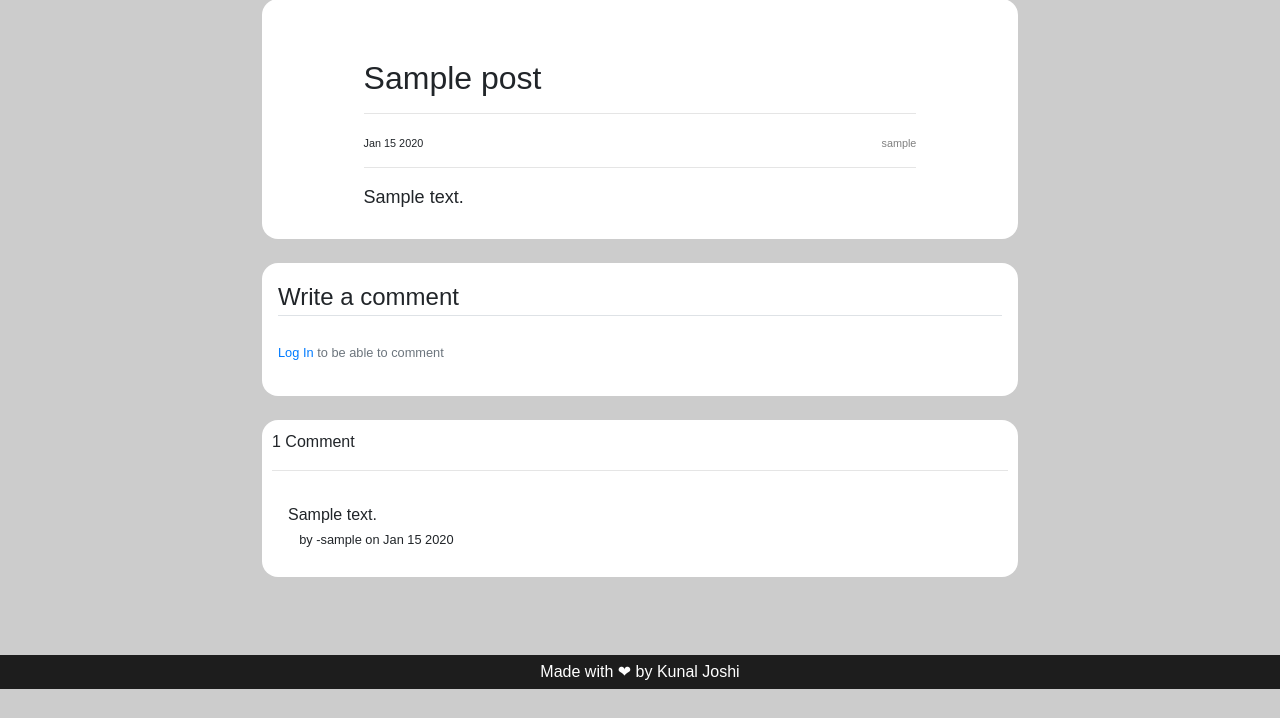
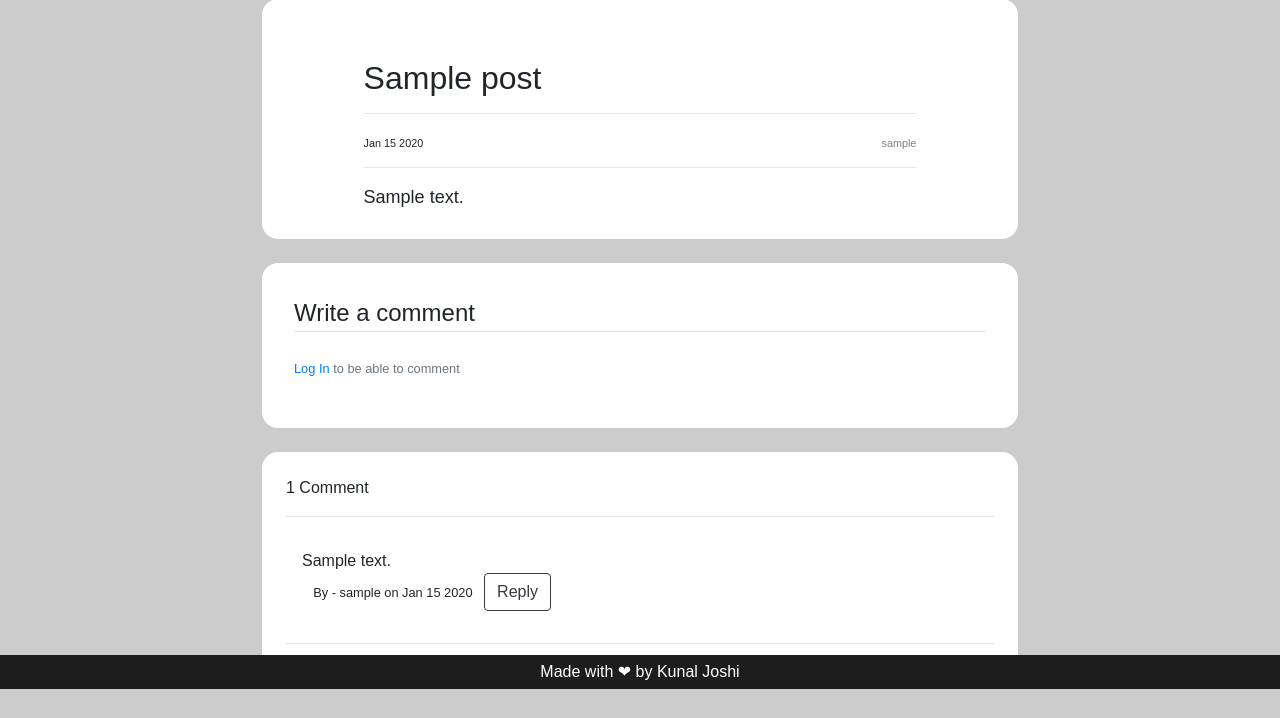
Before and after one commit to kunalx86/blog-app, a Django app: page /post/1 in a window 1280 px wide. Shown: the part 111-829 px from the top of the page. Before the commit the page ends 800 px from the top, so only its background shows below. Run offline with Django 3.2, Linux system fonts and the light colour scheme; tables that the repository leaves empty hold one stand-in row (values such as "Sample post"); parts of the project's set-up code (start-up, migrations or seed data) failed here and were passed over; some libraries are stand-ins or nearby versions.

Commit message:
Added the reply section (only 1 level).

```diff
--- a/blog/forms.py
+++ b/blog/forms.py
@@ -5,6 +5,8 @@ class CommentCreateForm(forms.ModelForm):
     body = forms.CharField(label='', widget=forms.Textarea(attrs={
         'class': '', #Add class to reduce the area of the body field
         'placeholder': 'Comment here',
+        'rows': 4,
+        'cols': 50,
     }))
     class Meta:
         model = Comment
--- a/blog/urls.py
+++ b/blog/urls.py
@@ -1,5 +1,5 @@
-from django.urls import path
-from .views import PostListView, PostDetailView, PostCreateView, PostUpdateView, PostDeleteView
+from django.urls import path, re_path
+from .views import PostListView, PostDetailView, PostCreateView, PostUpdateView, PostDeleteView, get_comments
 from . import views
 
 urlpatterns = [
@@ -8,5 +8,6 @@ urlpatterns = [
     path('post/<int:pk>/update', PostUpdateView.as_view(), name='post-update'),
     path('post/<int:pk>/delete', PostDeleteView.as_view(), name='post-delete'),
     path('post/new/', PostCreateView.as_view(), name='post-create'),
+    re_path(r'^comments/$', get_comments, name='get_comments'),
     path('about/', views.about, name='blog-about')
 ]
--- a/blog/views.py
+++ b/blog/views.py
@@ -1,4 +1,5 @@
-from django.shortcuts import render
+from django.shortcuts import render, redirect
+from django.http import JsonResponse, HttpResponse
 from django.contrib.auth.mixins import LoginRequiredMixin, UserPassesTestMixin
 from django.views.generic import ListView, DetailView, CreateView, UpdateView, DeleteView
 from .models import Post, Comment
@@ -19,8 +20,21 @@ class PostDetailView(DetailView):
         context = super().get_context_data(**kwargs)
         if self.request.user.is_authenticated:
             context['comment_form'] = CommentCreateForm()
-        context['comments'] = Comment.objects.filter(post=context['object'].id).all().order_by('-date_posted')
+        context['comments'] = Comment.objects.filter(post=context['object'].id, parent=None).all().order_by('-date_posted')
         return context
+
+    def post(self, request, pk):
+        comment_form = CommentCreateForm(request.POST or None)
+        if comment_form.is_valid():
+            body = request.POST.get('body')
+            post = Post.objects.filter(id=pk).first()
+            reply_id = request.POST.get('comment_id')
+            comment_qs = None
+            if reply_id:
+                comment_qs = Comment.objects.get(id=reply_id)
+            comment = Comment.objects.create(body=body, author=self.request.user, post=post, parent=comment_qs)
+            comment.save()
+            return redirect("post-detail", pk=pk)
 
 class PostCreateView(LoginRequiredMixin, CreateView):
     model = Post
@@ -53,6 +67,11 @@ class PostDeleteView(LoginRequiredMixin, UserPassesTestMixin, DeleteView):
         post = self.get_object()
         return self.request.user == post.author
 
+def get_comments(request):
+    post_id = request.GET.get('post_id', None)
+    comments = list(Comment.objects.filter(post=post_id).all().order_by('-date_posted').values())
+    return JsonResponse({'comments': comments}, safe=False)
+
 def about(request):
     context = {}
     return render(request, "about.html", context)
--- a/templates/base.html
+++ b/templates/base.html
@@ -19,14 +19,23 @@
         {% endfor %}
     {% endif %}
     {% block content %}
-    {% endblock %}
+    {% endblock content %}
     </div>
     {% load static %}
     <div class="footer"></div>
     {% include 'footer.html' %}
-    <script src="https://code.jquery.com/jquery-3.5.1.slim.min.js" integrity="sha384-DfXdz2htPH0lsSSs5nCTpuj/zy4C+OGpamoFVy38MVBnE+IbbVYUew+OrCXaRkfj" crossorigin="anonymous"></script>
+    <script src="https://ajax.googleapis.com/ajax/libs/jquery/3.5.1/jquery.min.js"></script>
+    <!-- <script src="https://code.jquery.com/jquery-3.5.1.slim.min.js" integrity="sha384-DfXdz2htPH0lsSSs5nCTpuj/zy4C+OGpamoFVy38MVBnE+IbbVYUew+OrCXaRkfj" crossorigin="anonymous"></script> -->
     <script src="https://cdn.jsdelivr.net/npm/popper.js@1.16.0/dist/umd/popper.min.js" integrity="sha384-Q6E9RHvbIyZFJoft+2mJbHaEWldlvI9IOYy5n3zV9zzTtmI3UksdQRVvoxMfooAo" crossorigin="anonymous"></script>
     <script src="https://stackpath.bootstrapcdn.com/bootstrap/4.5.0/js/bootstrap.min.js" integrity="sha384-OgVRvuATP1z7JjHLkuOU7Xw704+h835Lr+6QL9UvYjZE3Ipu6Tp75j7Bh/kR0JKI" crossorigin="anonymous"></script>
     <script src="{% static 'main.js' %}"></script>
+    <script>
+    const csrfToken = document.cookie
+        .split('; ')
+        .find(row => row.startsWith('csrftoken'))
+        .split('=')[1];
+    </script>
+    {% block script %}
+    {% endblock script %}
 </body>
 </html>
--- a/templates/post_detail.html
+++ b/templates/post_detail.html
@@ -13,6 +13,7 @@
     <div class="post post-detail">
         <div class="title">
             <h2>{{ post.title }}</h2>
+            <!-- <div style="visibility: hidden;">{{post.id}}</div> -->
         </div>
         <hr/>
         <div class="date-author">
@@ -30,7 +31,7 @@
         </div>
     </div>
 </div>
-<div class="container post-container" style="padding: 1rem;">
+<div class="container post-container" style="padding: 2rem;">
     <form method='POST'>
         <fieldset class="form-group">
             <legend class="border-bottom">Write a comment</legend>
@@ -48,18 +49,88 @@
         </div>
     </form>
 </div>
-<div class="container post-container">
-    {{comments.count}} Comment{{ comments|pluralize }}
+<div class="container post-container" style="padding: 1.5rem;">
+    {{comments.count}} Comment{{comments|pluralize}}
     <hr/>
     {% for comment in comments %}
+        <!-- <div class="loading">
+            Loading...
+        </div> -->
         <div class="comment">
             <div class="comment-body">
                 {{comment.body}}
             </div>
             <small class='comment-author'>
-                by -{{comment.author.username}} on {{comment.date_posted|date:"M d Y"}}
+                By - {{comment.author.username}} on {{comment.date_posted|date:"M d Y"}}
             </small>
+            <button class='reply-btn btn btn-outline-dark ml-2'> Reply </button>
         </div>
+        <div class='replied-comments ml-5'  style='display: none;'>
+            {% for reply in comment.reply.all %}
+            <div class="comment" style="font-size: small;">
+                <div class="comment-body">
+                    {{reply.body}}
+                </div>
+                <small class='comment-author'>
+                    By - {{reply.author.username}} on {{reply.date_posted|date:"M d Y"}}
+                </small>
+            </div>
+            {% endfor %}
+            <div class="form-group"'>
+                <form method='POST'>
+                    <fieldset class="form-group">
+                        <legend class="border-bottom">Reply</legend>
+                    </fieldset>
+                    {% csrf_token %}
+                    <input type="hidden" name="comment_id" value="{{comment.id}}">
+                    {{comment_form|crispy}}
+                    <div class="form-group">
+                        {% if request.user.is_authenticated %}
+                        <button class="btn btn-outline-info" type="submit">Reply!</button>
+                        {% else %}
+                        <small class="text-muted">
+                            <a href="{% url 'login' %}" >Log In</a> to be able to reply
+                        </small>
+                        {% endif %}
+                    </div>
+                </form>
+            </div>
+        </div>
+        <hr/>
     {% endfor %}
 </div>
-{% endblock %}
+{% endblock content %}
+
+{% block script %}
+<script>
+    // $(document).ready(() => {
+    //     const postId = '{{post.id}}';
+    //     $.ajax({
+    //         type: 'GET',
+    //         headers: {
+    //             'X-CSRFToken': csrfToken,
+    //         },
+    //         url: "{% url 'get_comments' %}",
+    //         data: {'post_id': postId},
+    //         dataType: 'json',
+    //         success: (data) => {
+    //             $('.loading').hide();
+    //             const comments = data['comments'];
+    //             comments.forEach(comment => {
+    //                 console.log(comment);
+    //                 $('.comment-body').html(comment.body);
+    //                 $('.comment-author').html(`-by ${comment.author} on ${comment.date_posted}`);
+    //             });
+    //         },
+    //         error: (error) => {
+    //             console.log(error);
+    //         },
+    //     });
+    // });
+    $(document).ready(() => {
+        $('.reply-btn').click(function() {
+            $(this).parent().next('.replied-comments').fadeToggle();
+        });
+    });
+</script>
+{% endblock script %}
```
Also changed, not shown: static/styles.css (+10 -0 lines).
